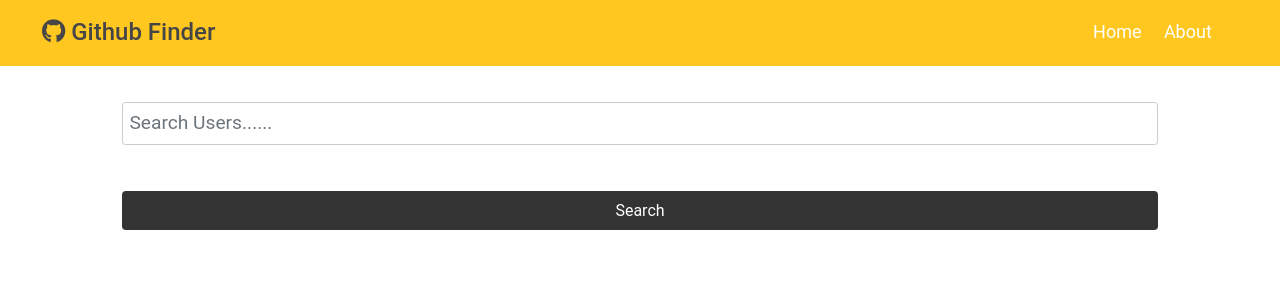
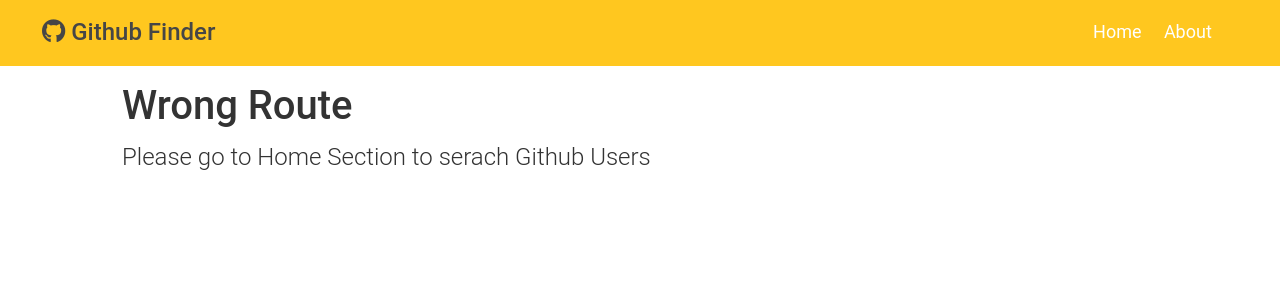
Before and after one commit to piyushOP/GithubFinder, a React (Create React App) app: page / in a window 1280 px wide. Shown: the top 300 px of the page. Built offline with nearby package versions, Linux system fonts and the light colour scheme.

Commit message:
Update Routes

```diff
--- a/package.json
+++ b/package.json
@@ -1,5 +1,6 @@
 {
-  "name": "brad-traversy-react",
+  "name": "react-Functional-Components",
+  "homepage": "https://piyushop.github.io/GithubFinder-React-Functional-Comp",
   "version": "0.1.0",
   "private": true,
   "dependencies": {
@@ -7,6 +8,7 @@
     "@testing-library/react": "^11.2.2",
     "@testing-library/user-event": "^12.6.0",
     "axios": "^0.21.0",
+    "gh-pages": "^3.1.0",
     "react": "^17.0.1",
     "react-dom": "^17.0.1",
     "react-router-dom": "^5.2.0",
@@ -14,6 +16,8 @@
     "web-vitals": "^0.2.4"
   },
   "scripts": {
+    "predeploy": "npm run build",
+    "deploy": "gh-pages -d build",
     "start": "react-scripts start",
     "build": "react-scripts build",
     "test": "react-scripts test",
--- a/src/App.jsx
+++ b/src/App.jsx
@@ -22,7 +22,7 @@ function App(){
                     <div className="container">
                         <Alert  />
                         <Switch>
-                            <Route exact path='/' component={Home} />
+                            <Route exact path='/GithubFinder-React-Functional-Comp' component={Home} />
                             <Route exact path="/about" component={About} />
                             <Route exact path="/user/:login" component={User} />
                             <Route component={NotFound} />
--- a/src/components/pages/NotFound.jsx
+++ b/src/components/pages/NotFound.jsx
@@ -4,8 +4,8 @@ function NotFound(){
 
     return(
         <div>
-            <h1>Not Found</h1>
-            <p className="lead"> The page you are looking for does not exist... </p>
+            <h1>Wrong Route</h1>
+            <p className="lead"> Please go to Home Section to serach Github Users </p>
         </div>
     );
 }
```
Also changed, not shown: 2 other files (tests, documents, lock files or other folders).
